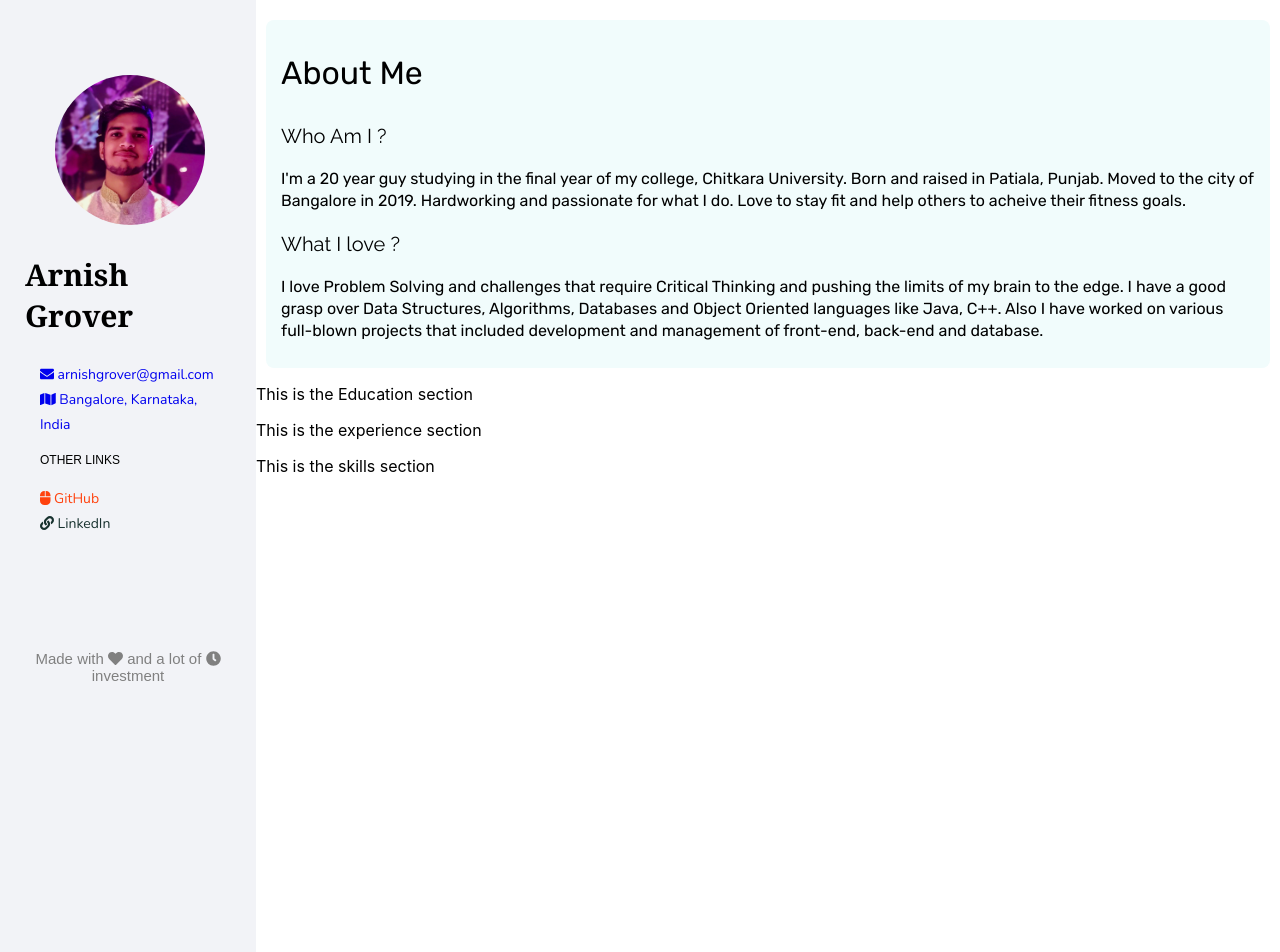
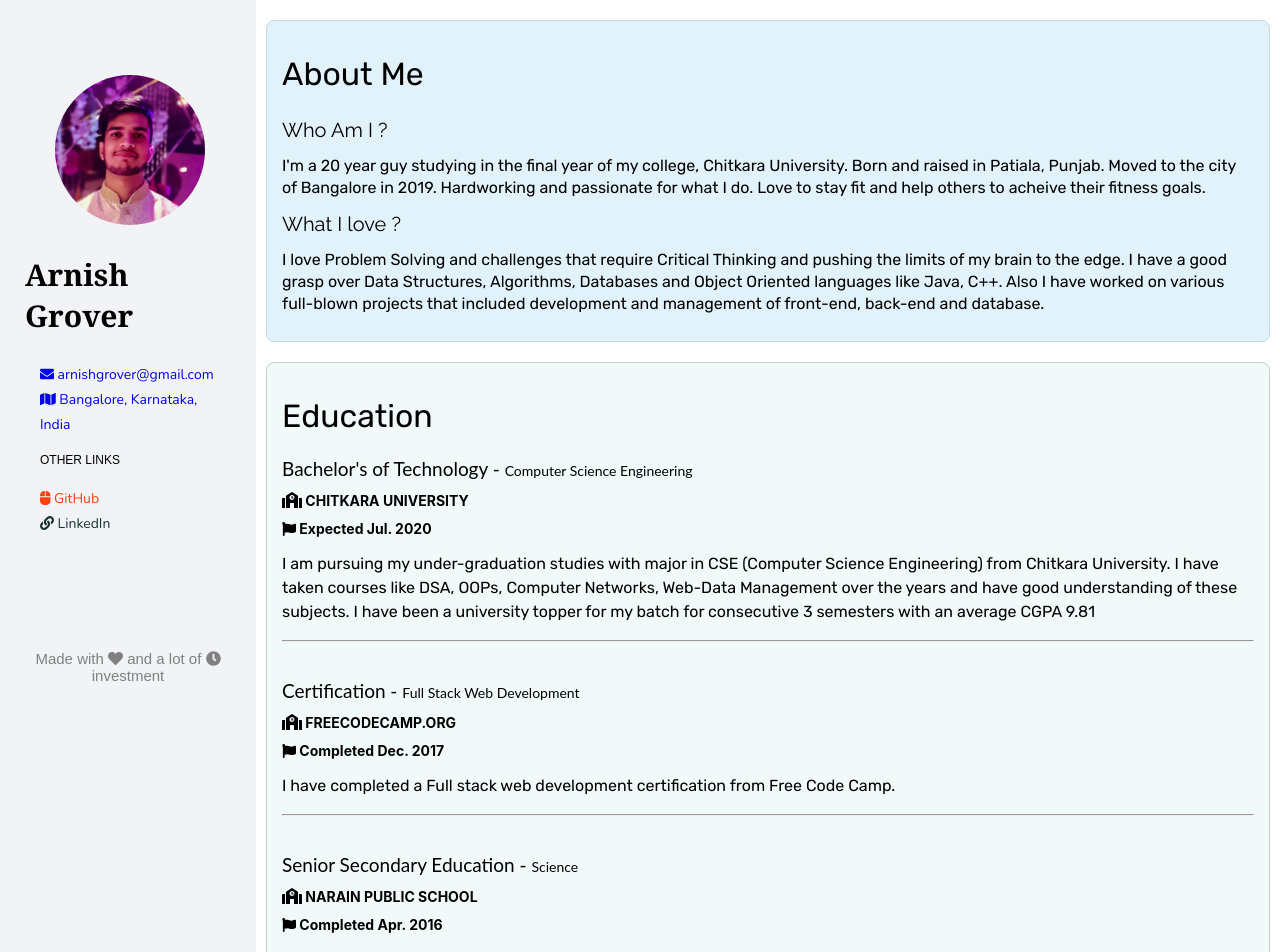
Before and after one commit to arnishgrover/arnishgrover.github.io, a React (Create React App) app: page / in a window 1280 px wide. Shown: the top 952 px of the page. Before the commit the page ends 800 px from the top, so only its background shows below. Built offline with nearby package versions, Linux system fonts and the light colour scheme.

Commit message:
added the education section

```diff
--- a/src/components/AboutMe/AboutMe.css
+++ b/src/components/AboutMe/AboutMe.css
@@ -1,16 +1,17 @@
 @import url('https://fonts.googleapis.com/css?family=Oxygen|Raleway|Rubik|Work+Sans&display=swap');
 
 .about-main {
+    border: 0.5px solid #c9d9e2;
     padding: 2px 15px 10px;
     margin: 20px 10px 10px;
     border-radius: 8px;
-    background-color: #f1fcfc;
+    background-color: #e1f2fb;
 }
 .heading {
 
 }
 .heading-2 {
-
+    line-height: 10px;
 }
 .about-me {
     font-family: Rubik, sans-serif;
--- a/src/components/Education/Education.css
+++ b/src/components/Education/Education.css
@@ -0,0 +1,36 @@
+.education-main {
+    border: 0.5px solid #c5cdcd;
+    padding: 2px 15px 10px;
+    margin: 20px 10px 10px;
+    border-radius: 8px;
+    background-color: #f1f9f9;
+}
+
+.education {
+    font-family: Rubik, sans-serif;
+    font-size: 32px;
+    font-weight: 500;
+}
+
+.completion {
+    line-height: 1px;
+    font-size: 14px;
+    font-weight: bold;
+}
+
+.education-heading-2 {
+    line-height: 1px;
+}
+
+.sub-question-degree {
+    font-family: Lato, sans-serif;
+    font-size: 19px;
+    line-height: 4px;
+}
+
+.education-detail-text {
+    font-size: 16px;
+    line-height: 24px;
+    font-family: Rubik, serif;
+    font-weight: 100;
+}
--- a/src/components/Education/Education.js
+++ b/src/components/Education/Education.js
@@ -1,11 +1,63 @@
 import React, {Component} from 'react';
 import "./Education.css";
+import {FontAwesomeIcon} from '@fortawesome/react-fontawesome'
+import {faFlag, faSchool} from '@fortawesome/free-solid-svg-icons'
 
 class Education extends Component {
     render() {
         return (
-            <div>
-                <p>This is the Education section</p>
+            <div className='education-main'>
+                <div className='education-heading'>
+                    <p className='education'>
+                        Education
+                    </p>
+                </div>
+
+                <div className='education-heading-2'>
+                    <p className='sub-question-degree'>Bachelor's of Technology - <span style={{fontSize: "14px"}}>Computer Science Engineering</span>
+                    </p>
+                    <FontAwesomeIcon icon={faSchool}/><span className='completion'> CHITKARA UNIVERSITY </span>
+                    <p className='completion'><FontAwesomeIcon icon={faFlag} size='1x'/> Expected Jul. 2020</p>
+                </div>
+                <div className='education-detail'>
+                    <p className='education-detail-text'>
+                        I am pursuing my under-graduation studies with major in CSE (Computer Science Engineering) from
+                        Chitkara University.
+                        I have taken courses like DSA, OOPs, Computer Networks, Web-Data Management over the years and
+                        have good understanding of these subjects.
+                        I have been a university topper for my batch for consecutive 3 semesters with an average CGPA
+                        9.81
+                    </p>
+                </div>
+                <hr /><br/>
+
+
+                <div className='education-heading-2'>
+                    <p className='sub-question-degree'>Certification - <span style={{fontSize: "14px"}}>Full Stack Web Development</span>
+                    </p>
+                    <FontAwesomeIcon icon={faSchool}/><span className='completion'> FREECODECAMP.ORG </span>
+                    <p className='completion'><FontAwesomeIcon icon={faFlag} size='1x'/> Completed Dec. 2017</p>
+                </div>
+                <div className='education-detail'>
+                    <p className='education-detail-text'>
+                        I have completed a Full stack web development certification from Free Code Camp.
+                    </p>
+                </div>
+                <hr /> <br />
+
+                <div className='education-heading-2'>
+                    <p className='sub-question-degree'>Senior Secondary Education - <span style={{fontSize: "14px"}}>Science</span>
+                    </p>
+                    <FontAwesomeIcon icon={faSchool}/><span className='completion'> NARAIN PUBLIC SCHOOL </span>
+                    <p className='completion'><FontAwesomeIcon icon={faFlag} size='1x'/> Completed Apr. 2016</p>
+                </div>
+                <div className='education-detail'>
+                    <p className='education-detail-text'>
+                        I have completed my Senior Secondary Education in Science stream from Narain Public School.
+                        I have studied subjects Physics, Chemistry and Mathematics. I was the school topper for my batch with a
+                        94% in all subjects and 95.13% in PCM (Physics, Chemistry and Mathematics).
+                    </p>
+                </div>
             </div>
         )
     }
```
Also changed, not shown: src/components/AboutMe/AboutMe.js (+10 -6 lines).
